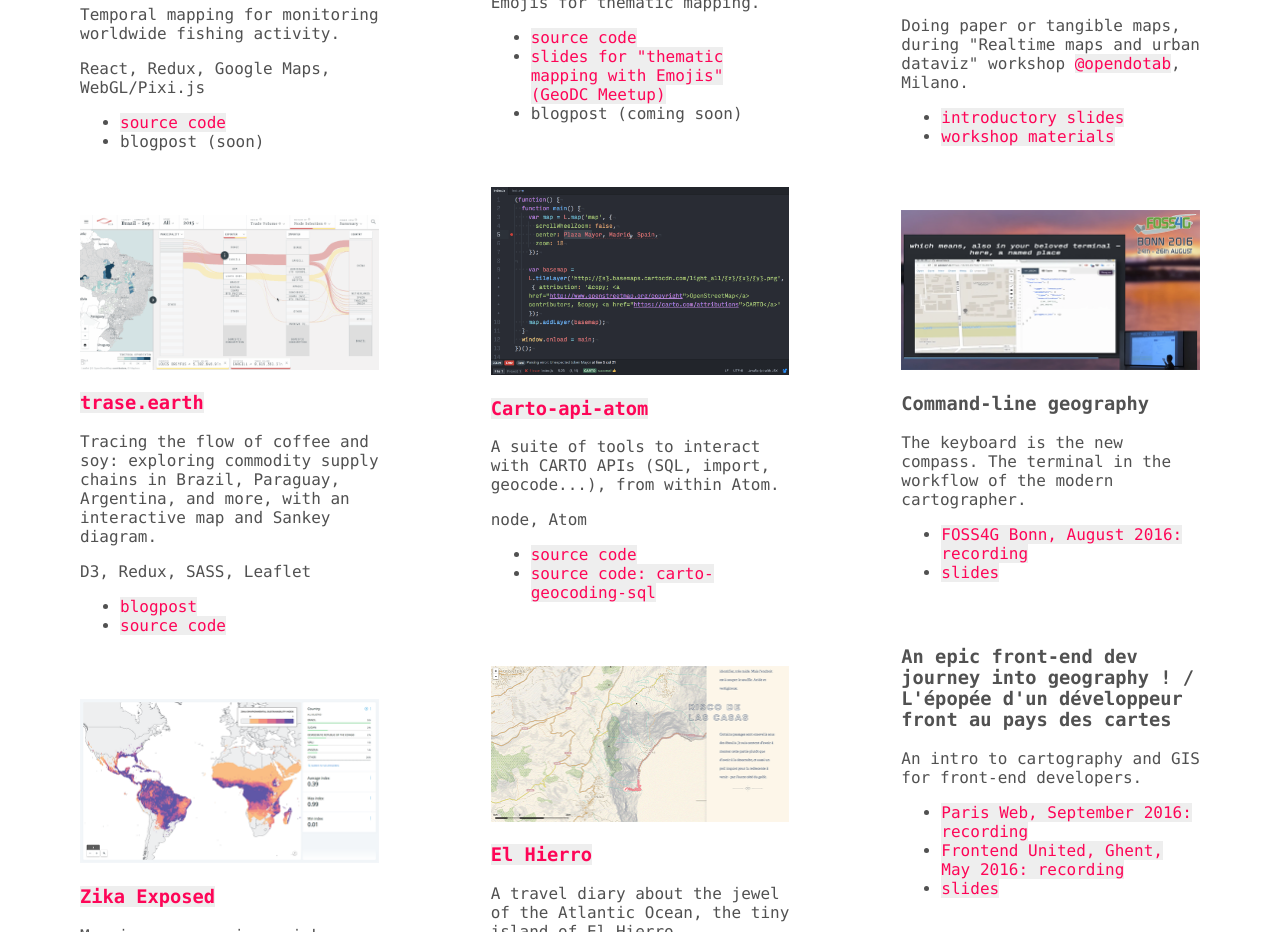
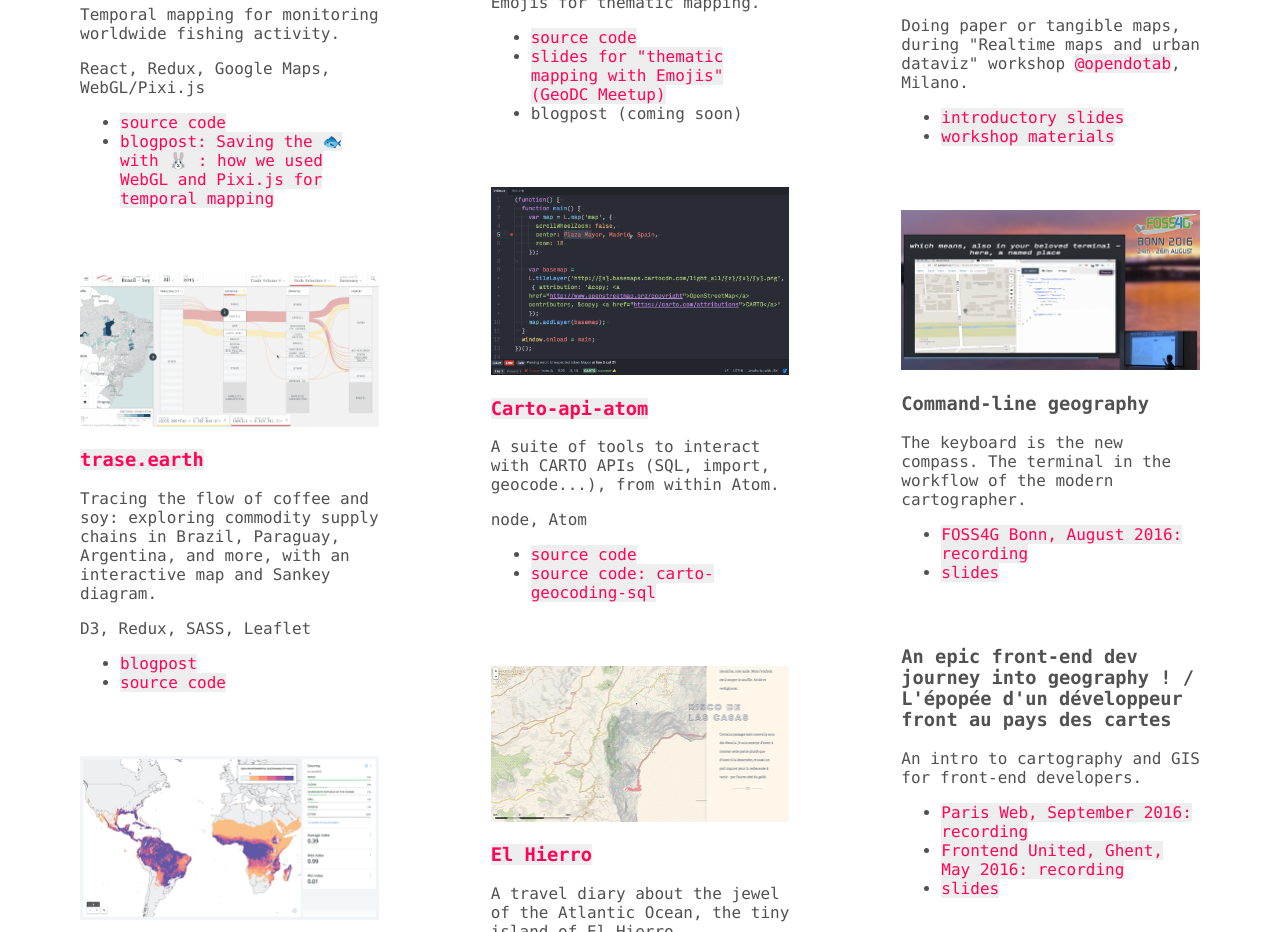
Before and after one commit to nerik/nerik.me, a website: page index.html in a window 1280 px wide. Shown: the part 1144-2076 px from the top of the page. Drawn offline with Linux system fonts and the light colour scheme; a small style sheet from the web is missing.

Commit message:
fishing blogpost

```diff
--- a/index.html
+++ b/index.html
@@ -34,7 +34,7 @@
         </div>
         <ul>
           <li><a href="https://github.com/Vizzuality/GlobalFishingWatch/">source code</a></li>
-          <li>blogpost (soon)</li>
+          <li><a href="https://medium.com/@nerik/saving-the-with-how-we-used-webgl-and-pixi-js-for-temporal-mapping-2cffaed60b91">blogpost: Saving the 🐟 with 🐰 : how we used WebGL and Pixi.js for temporal mapping</a></li>
         </ul>
       </article>
 
```
